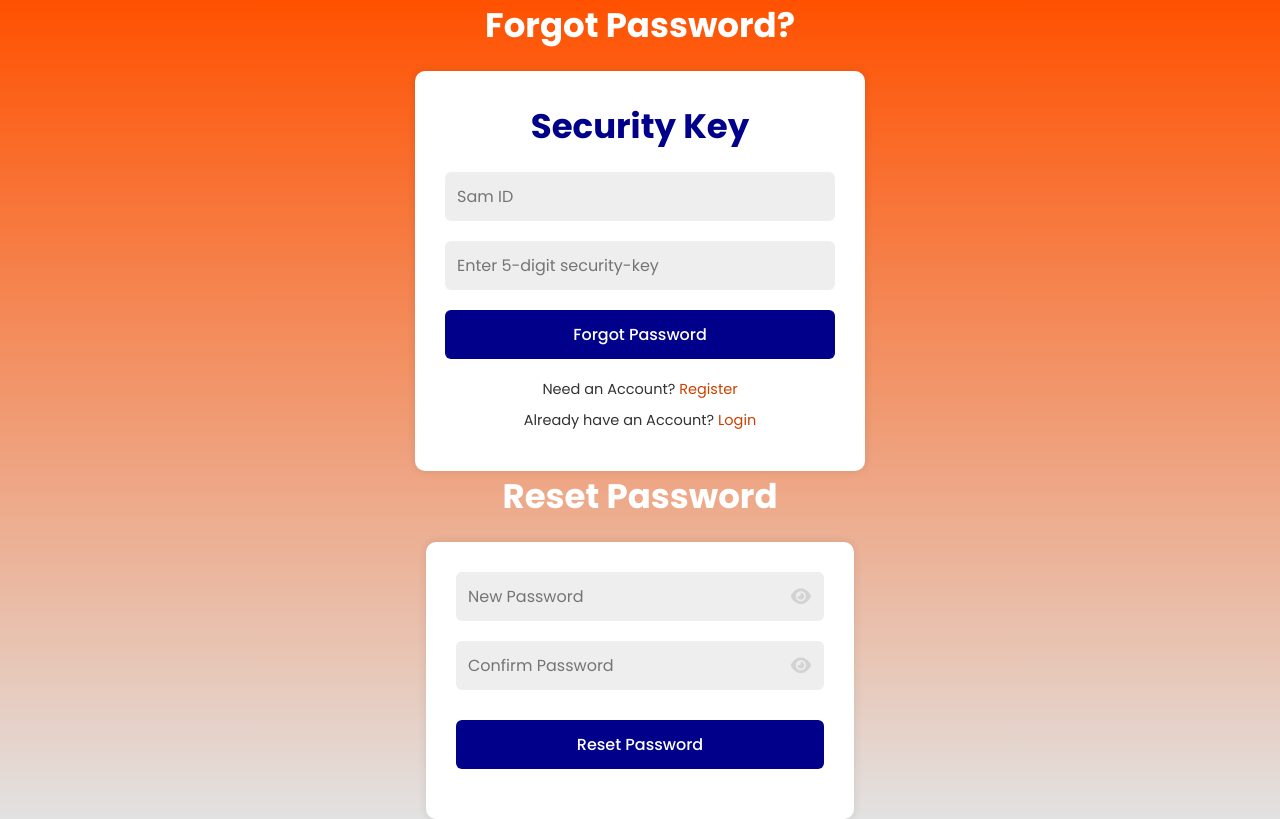
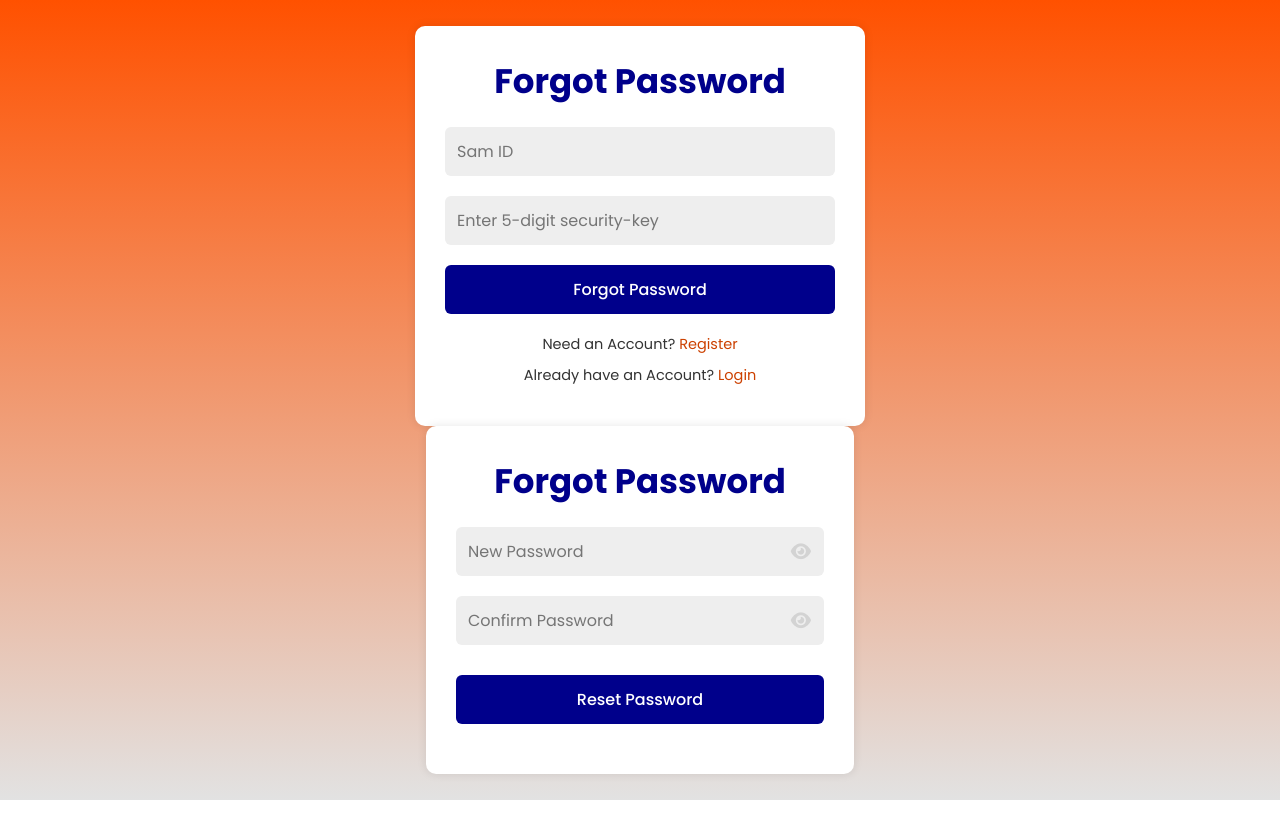
Before and after one commit to yenmiranda/Yenmiranda-SWE, a plain HTML site: page html/ForgotPassword.html in a window 1280 px wide. Drawn offline with Linux system fonts and the light colour scheme.

Commit message:
minor fix

```diff
--- a/html/ForgotPassword.html
+++ b/html/ForgotPassword.html
@@ -10,10 +10,9 @@
 <!--starts the login page-->
 <body>
     <div class = "security_key">
-        <h1>Forgot Password?</h1><!--Study buddy title-->
         <div class = "form-box" id = "login-from">
             <form action = "">
-                <h2>Security Key</h2><!--title "login"-->
+                <h2>Forgot Password</h2><!--title "login"-->
                 <input tyoe = "password" name = "samID" placeholder="Sam ID" maxlength = "9" pattern="\d9" requiered ><!--sam id-->
                 <input type = "password" name = "securityKey" placeholder="Enter 5-digit security-key" maxlength="5"  pattern="\d{5}"  requiered><!--Password tab-->
                 <button type = "submit" name = "forgotPassword">Forgot Password</button><!--login button-->
@@ -24,9 +23,9 @@
     </div>
 
     <div class = "resetPassword">
-        <h1>Reset Password</h1><!--title-->
         <!--password-->
         <div class = "form-box">
+            <h2>Forgot Password</h2><!--title "login"-->
                 <div class="password-container">
                     <input type="password" id="password1" name="password1" placeholder="New Password" maxlength="25" minlength="8" required>
                     <i class="fa-solid fa-eye" id = "show1"></i><!--eye for password-->
@@ -41,7 +40,5 @@
                 <button type = "submit" name = "resetPassword">Reset Password</button><!--login button-->
     </div>
     </div>
-
-
 </body>
 </html>
--- a/javascript/Registration.js
+++ b/javascript/Registration.js
@@ -59,7 +59,7 @@ function valid(){
 }//ends finction
 
 // Create a message element for live feedback
-const msg1 = document.createElement("password1");
+const msg1 = document.createElement("p");
 msg1.style.fontSize = "12px";
 msg1.style.color = "red";
 msg1.style.marginTop = "5px";
```
